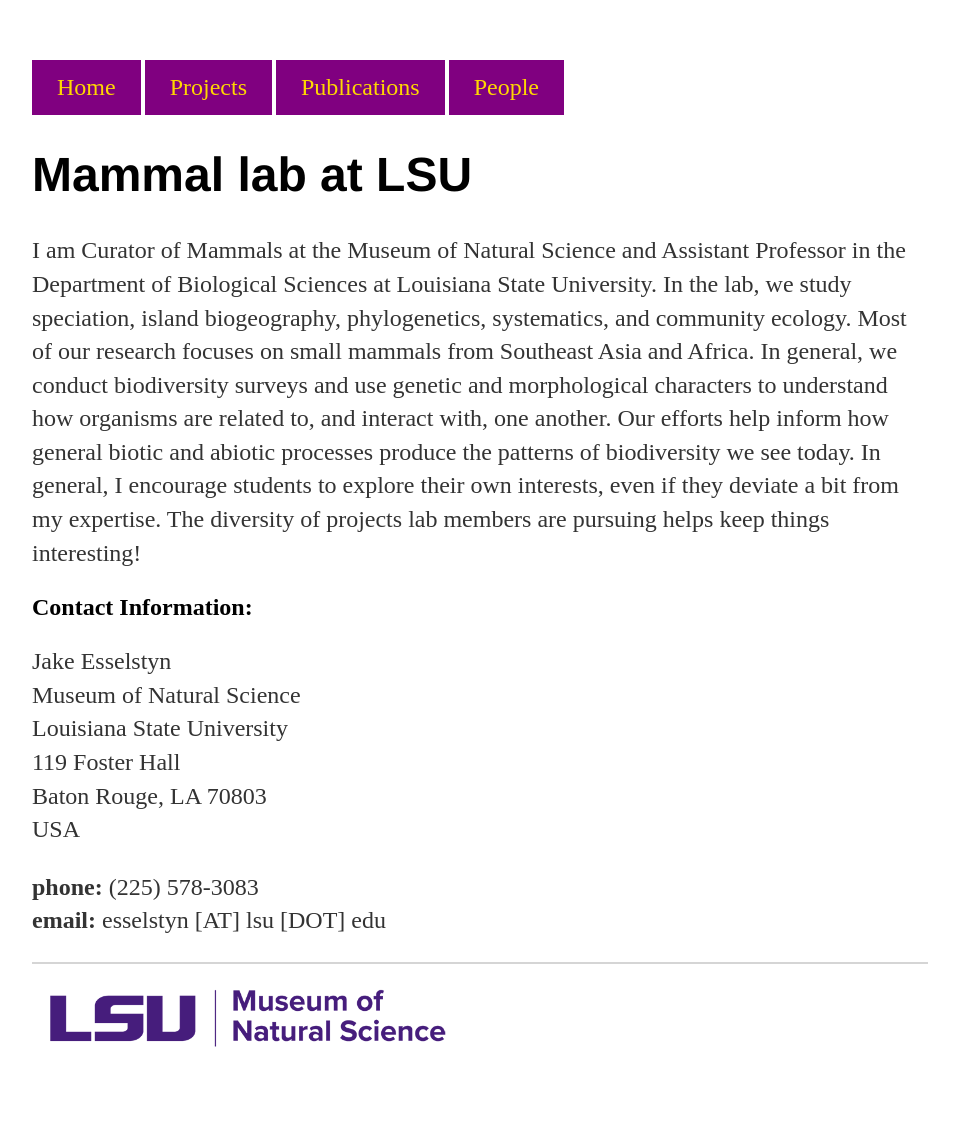
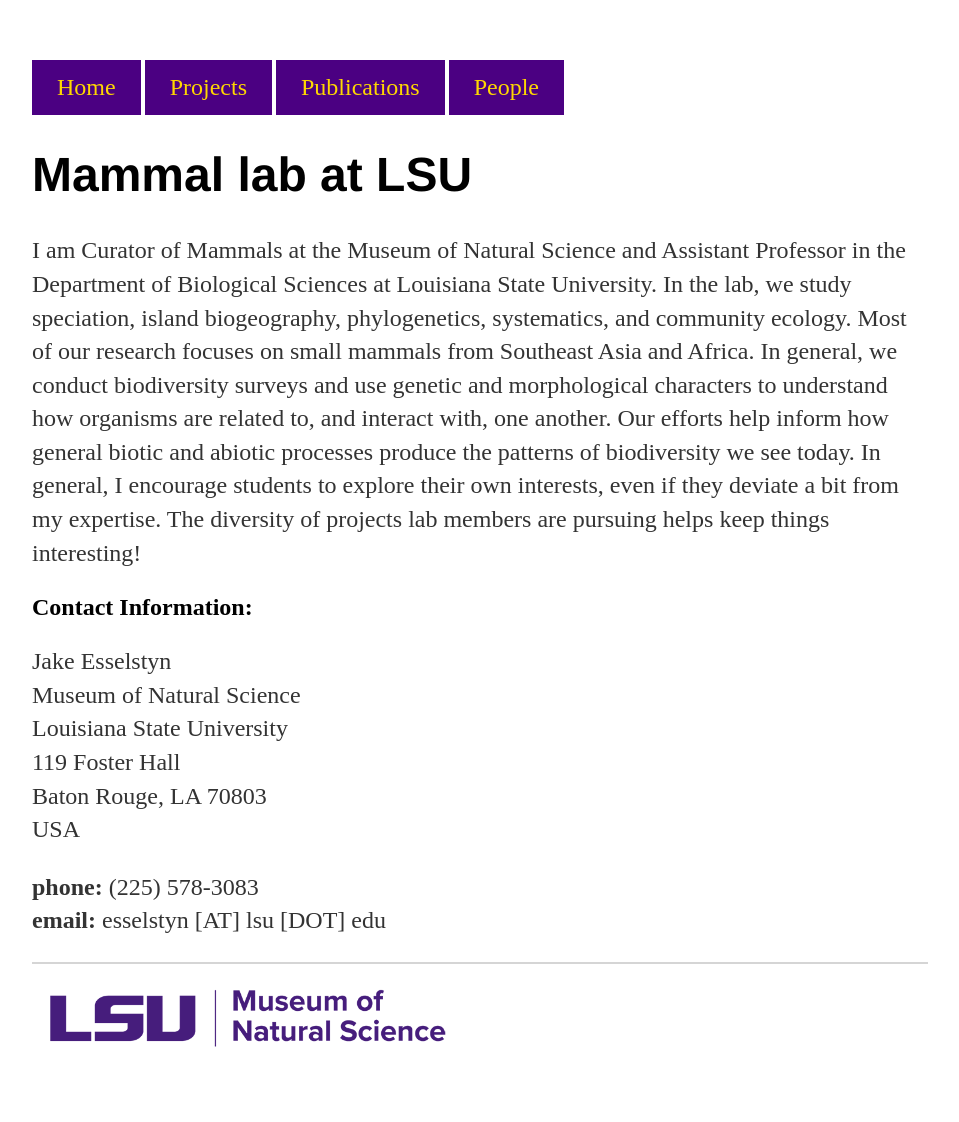
Before and after one commit to esselstyn/esselstyn.github.io, a Jekyll site: the page built from index.md, in a window 1280 px wide. Shown: the whole page, without its empty margins (160-1119 px from the left). Built offline with Jekyll 4.4.1, drawn with Linux system fonts in a browser that asks for light colours.

Commit message:
Update default.html

```diff
--- a/_layouts/default.html
+++ b/_layouts/default.html
@@ -7,7 +7,7 @@
     <link rel="stylesheet" type="text/css" href="/css/main.css">
 	<style>
              a:link, a:visited {
-                 background-color: purple;
+                 background-color: indigo;
                  color: gold;
                  padding: 14px 25px;
                  text-align: center;
@@ -18,7 +18,7 @@
 
              a:hover, a:active {
                  background-color: gold;
-		 color: purple;
+		 color: indigo;
                                         }
         </style>
 
```
